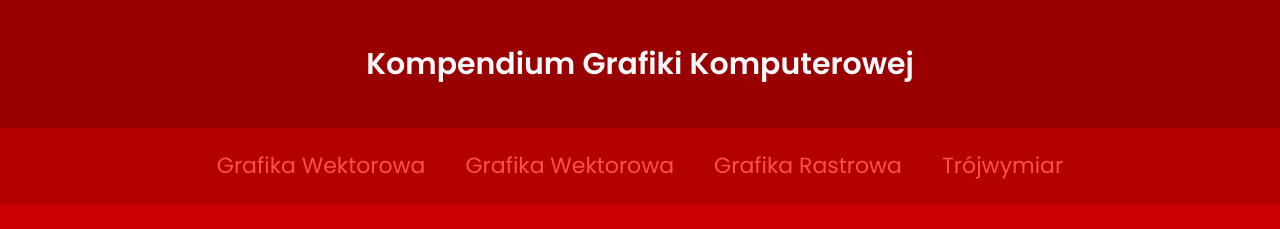
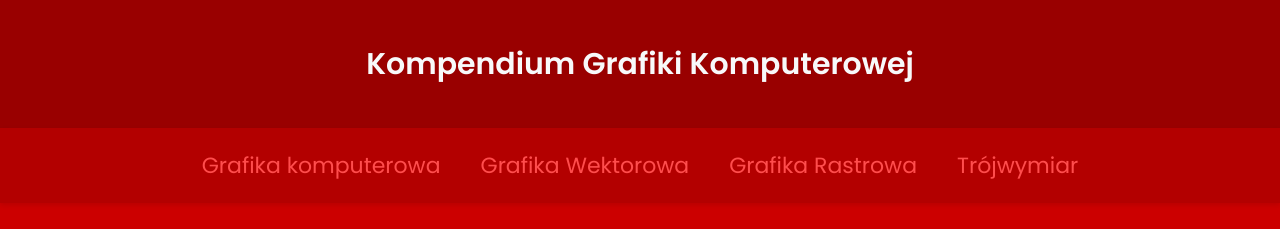
Before and after one commit to gitszymon1/Strona-o-grafice-komputerowej, a plain HTML site: page Kompendium.html in a window 1280 px wide. Shown: the top 229 px of the page. Drawn offline with Linux system fonts and the light colour scheme.

Commit message:
Update Kompendium.html

```diff
--- a/Kompendium.html
+++ b/Kompendium.html
@@ -114,7 +114,7 @@
     <div id="header">Kompendium Grafiki Komputerowej</div>
     <div id="nav">
         <ul>
-            <li><a href="index.html">Grafika Wektorowa</a></li>
+            <li><a href="index.html">Grafika komputerowa</a></li>
             <li><a href="Wektorowa.html">Grafika Wektorowa</a></li>
             <li><a href="Rastrowa.html">Grafika Rastrowa</a></li>
             <li><a href="Trójwymiar.html">Trójwymiar</a></li>
```
